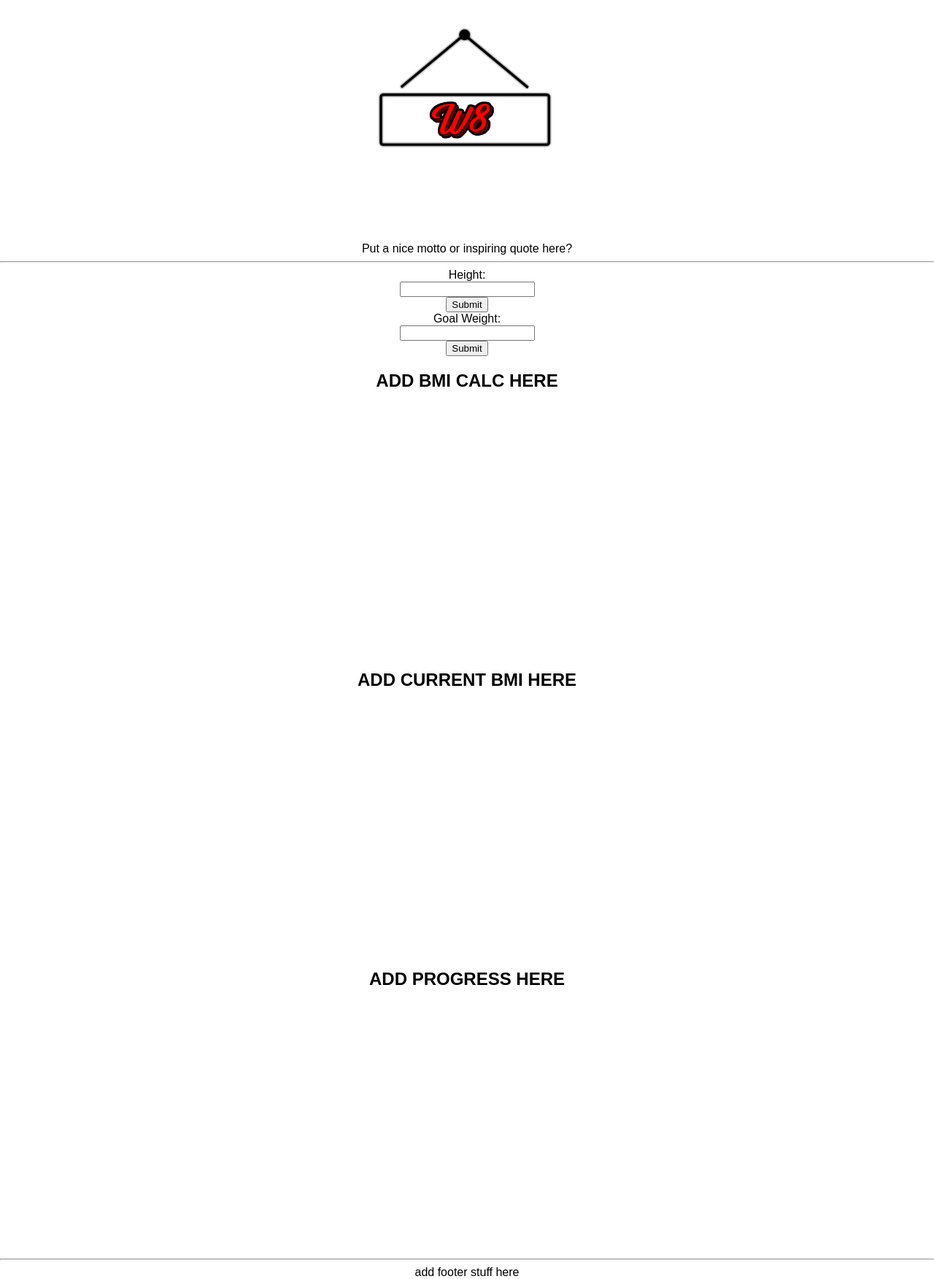
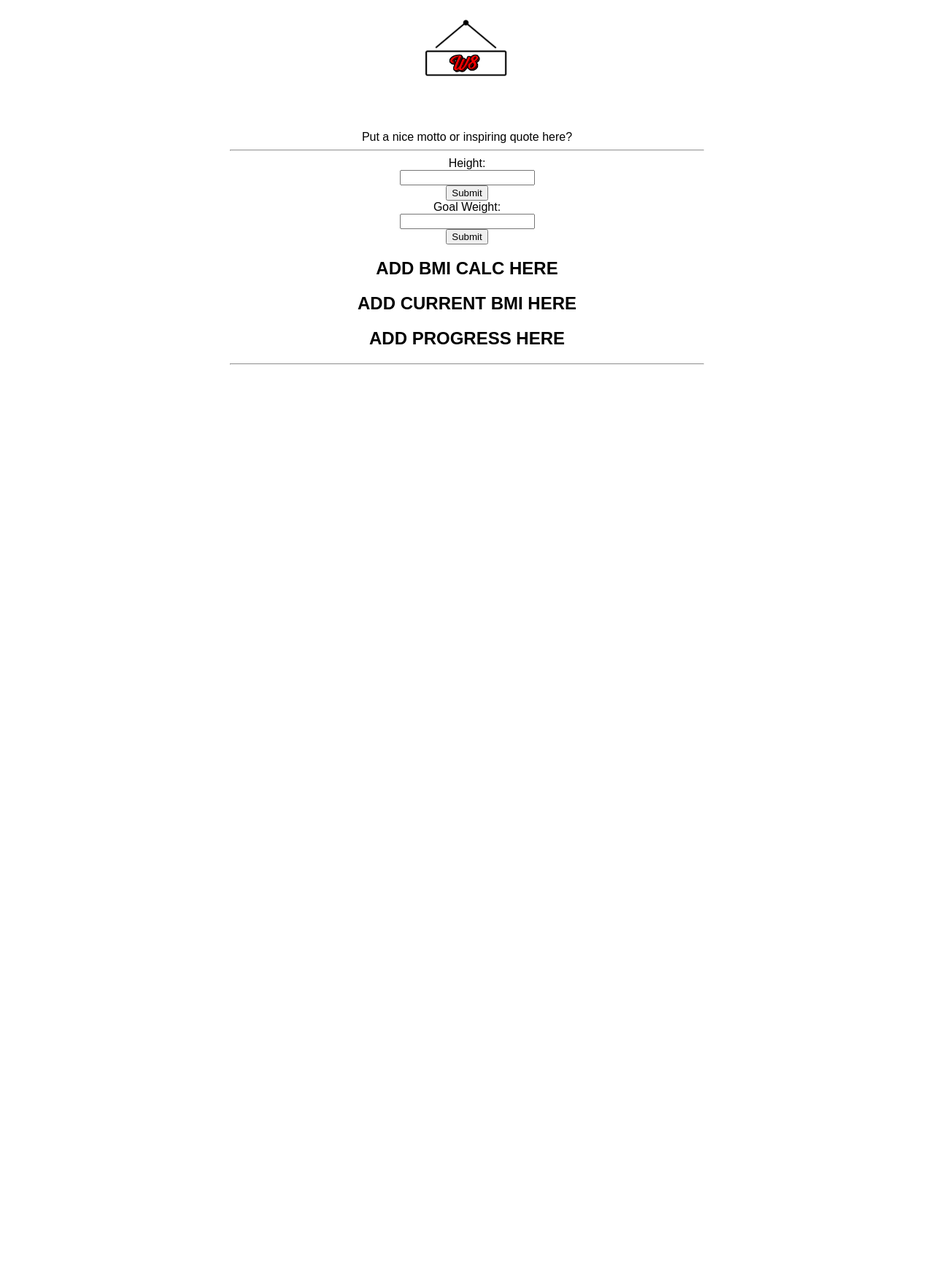
Before and after one commit to GrantOakland/W8, a PHP site: page / in a window 1280 px wide. Shown: the whole page at 73% size. After the commit the page ends 500 px from the top, so only its background shows below. Run offline with PHP 8.4, Linux system fonts and the light colour scheme.

Commit message:
Clean up HTML and CSS

```diff
--- a/index.html
+++ b/index.html
@@ -10,42 +10,48 @@
 </head>
 
 <body>
-	<header class="center"><figure>
+	<div id="container">
+		<header>
+			<figure>
 				<img class="center" src="/imgs/w8png.png" width="25%" alt="Logo">
 			</figure>
 			<div>
 				Put a nice motto or inspiring quote here?
 			</div>
 		</header>
+
 		<hr>
 
-	<form id="height-form" action="javascript:;" class="center">
+		<main>
+			<form id="height-form" class="box">
 				<label for="height-input">Height:</label><br>
 				<input type="number" id="height-input" name="height"><br>
 				<input type="submit" value="Submit">
 			</form>
-	<form id="goal-form" action="javascript:;" class="center">
+
+			<form id="goal-form" class="box">
 				<label for="goal-input">Goal Weight:</label><br>
 				<input type="number" id="goal-input" name="goal"><br>
 				<input type="submit" value="Submit">
 			</form>
 
-	<div>
-	<div class="center">
+			<div class="box">
 				<h2>ADD BMI CALC HERE</h2>
 			</div>
-	<!-- take out the breaks after content uploaded -->
-	<br><br><br><br><br><br><br><br><br><br><br><br><br><br><br><br><br><br><br>
-	<div class="center">
+
+			<div class="box">
 				<h2>ADD CURRENT BMI HERE</h2>
 			</div>
-	<br><br><br><br><br><br><br><br><br><br><br><br><br><br><br><br><br><br><br>
-	<div class="center">
+
+			<div class="box">
 				<h2>ADD PROGRESS HERE</h2>
 			</div>
+		</main>
+
+		<hr>
 	</div>
-	<br><br><br><br><br><br><br><br><br><br><br><br><br><br><br><br><br><br><br>
-	<hr>
-	<footer class="center">add footer stuff here</footer>
+
 	<script type="module" src="/scripts/main.js"></script>
 </body>
+
+</html>
--- a/styles/main.css
+++ b/styles/main.css
@@ -3,13 +3,17 @@ body {
 	margin: 0;
 }
 
-.center {
-	text-align: center;
-	display: block;
-    margin-left: auto;
-    margin-right: auto;
-}
-
 .hidden {
 	display: none;
 }
+
+#container {
+	margin-left: auto;
+	margin-right: auto;
+	text-align: center;
+	width: 650px;
+}
+
+.box {
+	// put those rectangle styles here
+}
```
Lines whose indentation alone changed are shown as unchanged.
